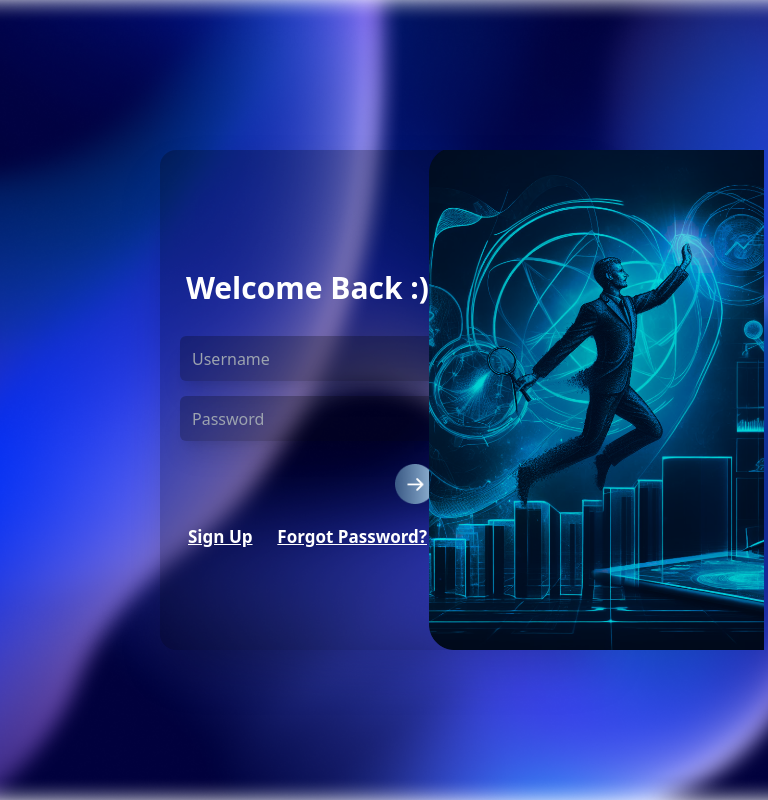
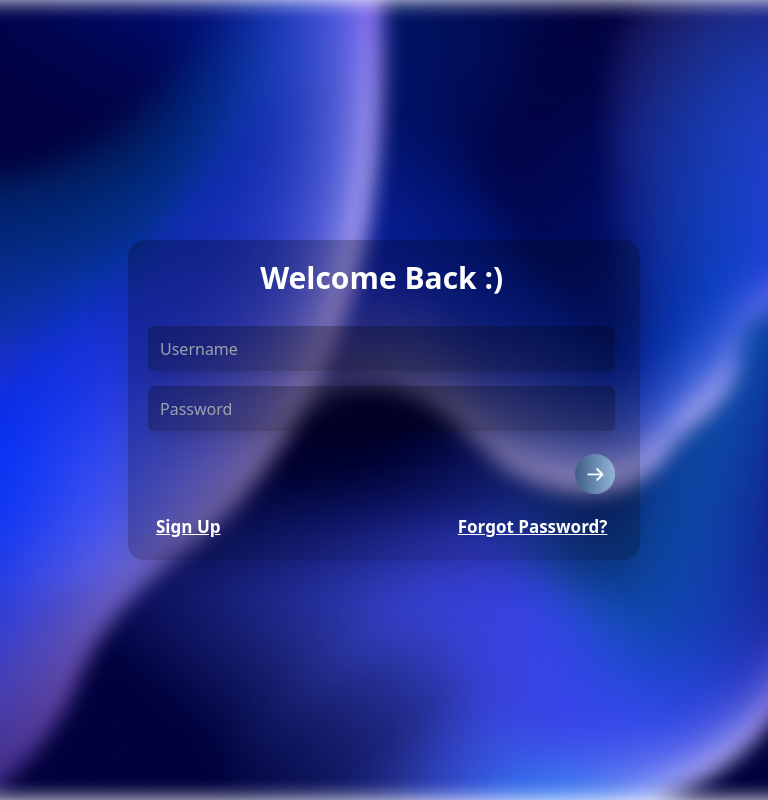
Before and after one commit to Routinr/routinr-frontend, a React (Vite) app in the folder routinr/: page /login in a window 768 px wide. Built offline with nearby package versions, Linux system fonts and the light colour scheme.

Commit message:
partial commit

```diff
--- a/routinr/src/css/App.css
+++ b/routinr/src/css/App.css
@@ -1,22 +1,35 @@
 @media screen and (max-width: 600px) {
-    .main{
+    .main {
         background: url('../assets/images/homebg.png') no-repeat center;
         background-size: cover;
     }
-    form .input{
+
+    form .input {
         margin-bottom: 15px;
         height: 40px;
     }
-    .desktop-img{
+}
+
+@media screen and (max-width: 768px) {
+    .desktop-img {
         display: none;
     }
 }
 
-form .input{
+@media (min-width: 768px) and (max-width: 1020px) {
+    .auth-cont {
+        padding-right: 0;
+        padding-bottom: 0;
+        padding-top: 0;
+    }
+}
+
+form .input {
     margin-bottom: 15px;
     height: 45px;
 }
-.main{
+
+.main {
     background: url('../assets/images/auth/DesktopAuthBg.png') no-repeat center;
     background-size: cover;
 }
--- a/routinr/src/views/authentication/Login.jsx
+++ b/routinr/src/views/authentication/Login.jsx
@@ -1,18 +1,19 @@
-import React from 'react'
-import { Link } from 'react-router-dom';
+import React from "react";
+import { Link } from "react-router-dom";
 import "../../css/App.css";
 import SubmitBtn from "../../assets/icons/signup.png";
-import DesktopAuth from "../../assets/images/auth/DesktopAuth.png"
-
+import DesktopAuth from "../../assets/images/auth/DesktopAuth.png";
 
 const Login = () => {
-
   return (
     <div className="main w-full h-[100vh] grid place-items-center">
-    <div className=" flex
-    md:pr-0 md:py-0 md:w-7/12 md:justify-between md:items-center
-    bg-black shadow-2xl rounded-2xl p-5 bg-clip-padding bg-opacity-25">
-      <div className="w-[50%] h-[60%] grid items-center">
+      <div
+        className="auth-cont flex
+        w-2/3
+        lg:pr-0 lg:py-0 lg:w-7/12 lg:justify-between lg:items-center
+      bg-black shadow-2xl rounded-2xl p-5 bg-clip-padding bg-opacity-25"
+      >
+        <div className="w-[95%] lg:w-[50%] lg:h-[60%] grid items-center">
           <h1 className="my-[20px] text-white text-3xl font-semibold text-center mb-[30px]">
             Welcome Back :)
           </h1>
@@ -41,7 +42,7 @@ const Login = () => {
             </button>
           </form>
 
-        <div className="flex justify-between w-full">
+          <div className="flex justify-between w-full mb-5">
             <Link
               to={"/signup"}
               className="text-white mx-2 mt-3 font-semibold underline text-[17px]"
@@ -50,15 +51,21 @@ const Login = () => {
             </Link>
 
             <Link to={"/forgotpassword"}>
-              <h1 className="text-white mx-2 mt-3 font-semibold underline text-[17px]">Forgot Password?</h1>
+              <h1 className="text-white mx-2 mt-3 font-semibold underline text-[17px]">
+                Forgot Password?
+              </h1>
             </Link>
           </div>
         </div>
 
-      <img src={DesktopAuth} alt="" className='desktop-img h-[500px] ml-[35px]'/>
+        <img
+          src={DesktopAuth}
+          alt=""
+          className="desktop-img h-[500px] ml-[35px]"
+        />
       </div>
     </div>
   );
-}
+};
 
-export default Login
+export default Login;
```
Lines whose indentation alone changed are shown as unchanged.
